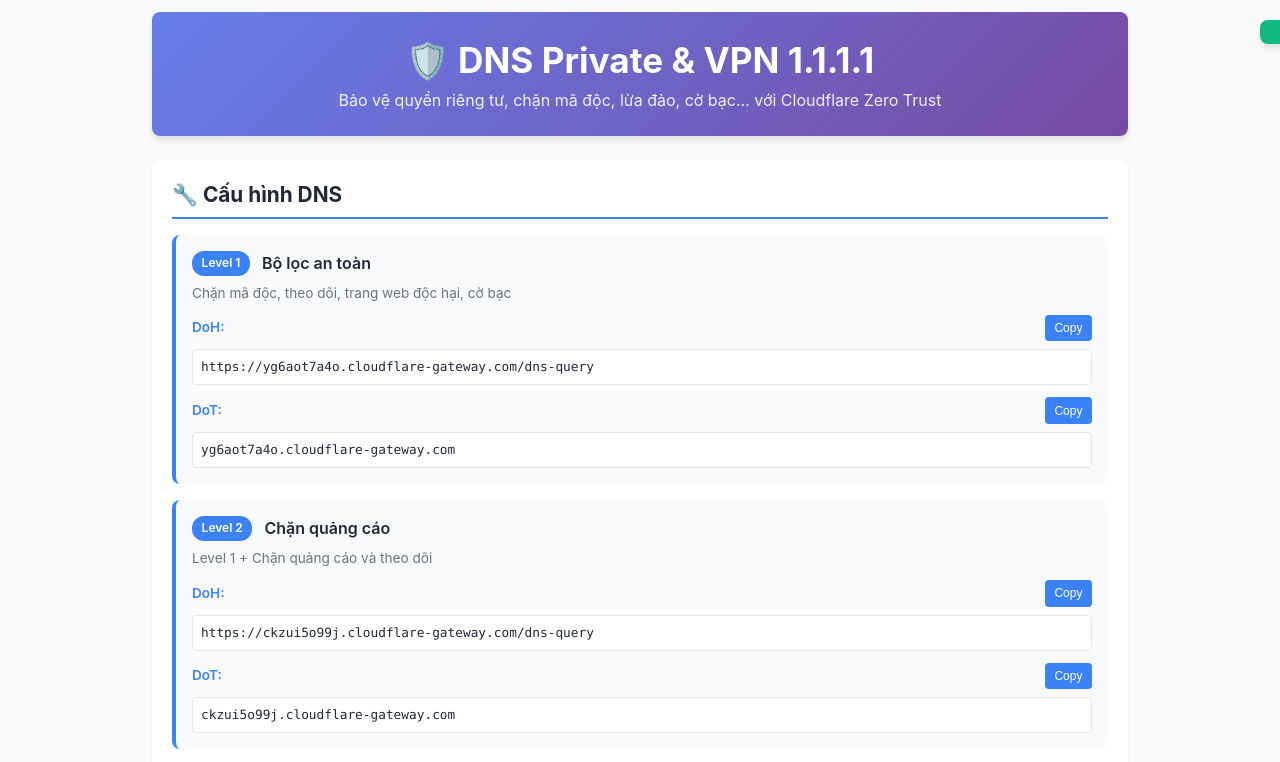
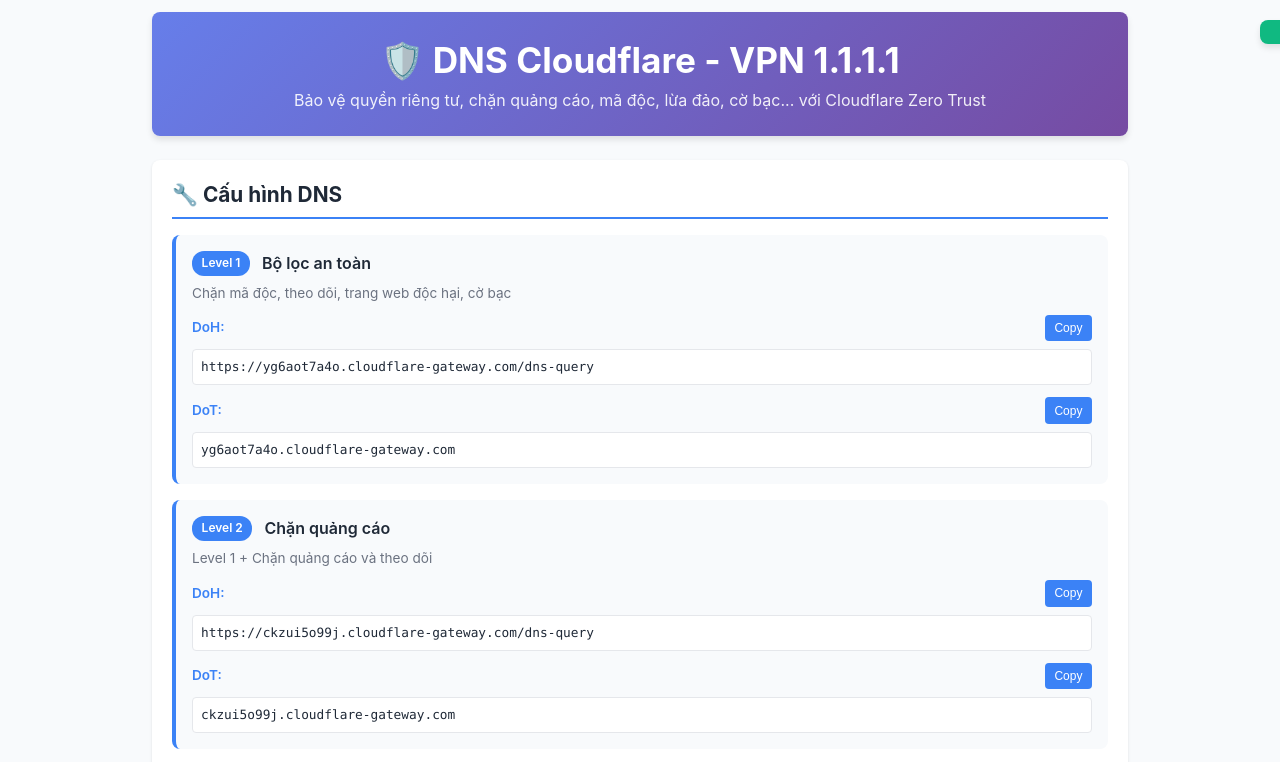
Before and after one commit to o0oS2/DNS-Filter, a plain HTML site: page index.html in a window 1280 px wide. Shown: the top 762 px of the page. Drawn offline with Linux system fonts and the light colour scheme.

Commit message:
Update index.html

```diff
--- a/index.html
+++ b/index.html
@@ -354,8 +354,8 @@
 </head>
 <body>
     <div class="hero">
-        <h1>🛡️ DNS Private & VPN 1.1.1.1</h1>
-        <p>Bảo vệ quyền riêng tư, chặn mã độc, lừa đảo, cờ bạc... với Cloudflare Zero Trust</p>
+        <h1>🛡️ DNS Cloudflare - VPN 1.1.1.1</h1>
+        <p>Bảo vệ quyền riêng tư, chặn quảng cáo, mã độc, lừa đảo, cờ bạc... với Cloudflare Zero Trust</p>
     </div>
 
     <div class="dns-section">
```
